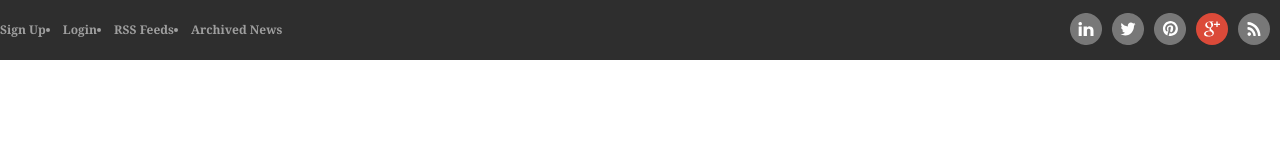
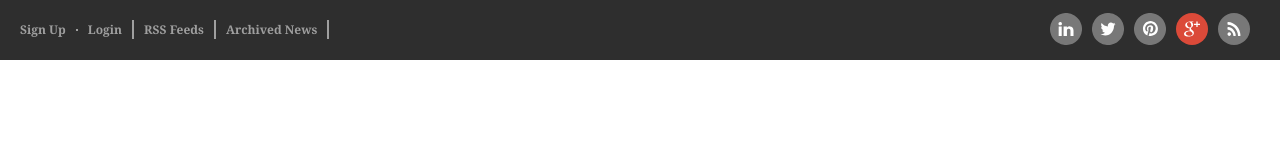
Before and after one commit to Irakli91/sass, a website: page index.html in a window 1280 px wide. Drawn offline with Linux system fonts and the light colour scheme.

Commit message:
edd head-1

```diff
--- a/index.html
+++ b/index.html
@@ -10,7 +10,7 @@
 <body>
     <header>
         <div class="head">
-            <div class="head-1 flex">
+            <div class="head-1 flex padding">
                 <div class="account-menu">
                     <li class="acc flex">
                         <a href="#">Sign Up</a>
--- a/scss/main.scss
+++ b/scss/main.scss
@@ -2,6 +2,9 @@
     display: flex;
     justify-content: space-between;
     align-items: center;
+}
+.padding {
+    padding: 0 20px 0 20px;
 }
 .head {
     .head-1 {
@@ -14,6 +17,11 @@
             font-size: 12px;
             color: #9F9F9F;
             display: flex;
+            .acc::after {
+                content: "";
+                border: 1px solid #9F9F9F;
+                margin: 0 10px;
+            }
         }
         .social-icons {
             display: flex;
--- a/scss/reset.scss
+++ b/scss/reset.scss
@@ -37,4 +37,5 @@ html, body, div, span, applet, object, iframe, h1, h2, h3, h4, h5, h6, p, blockq
     text-decoration: none;
     color: inherit; }
   * {
-    box-sizing: border-box; }
+    box-sizing: border-box;
+    list-style: none; }
```
Also changed, not shown: style/style.css.
